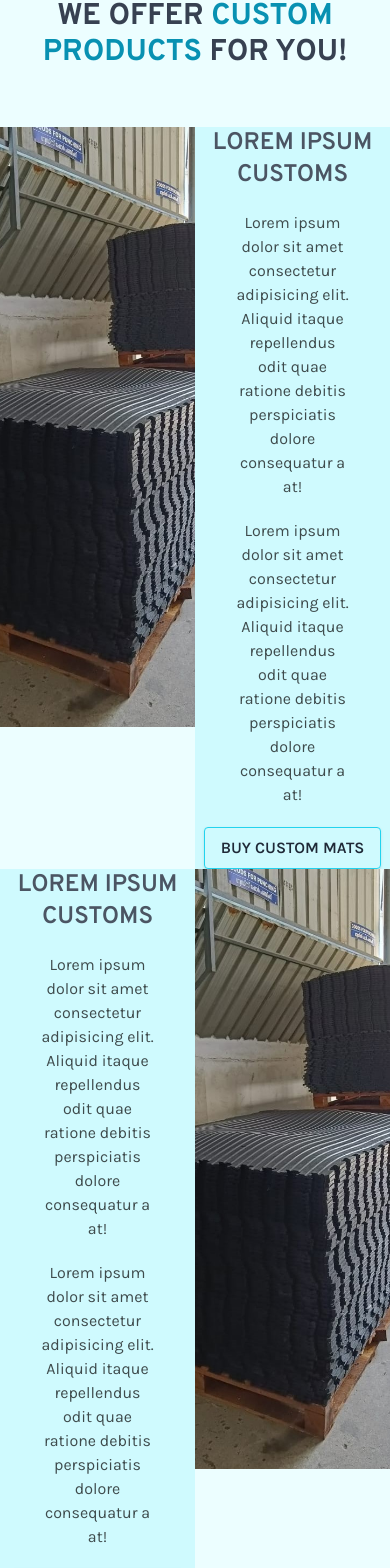
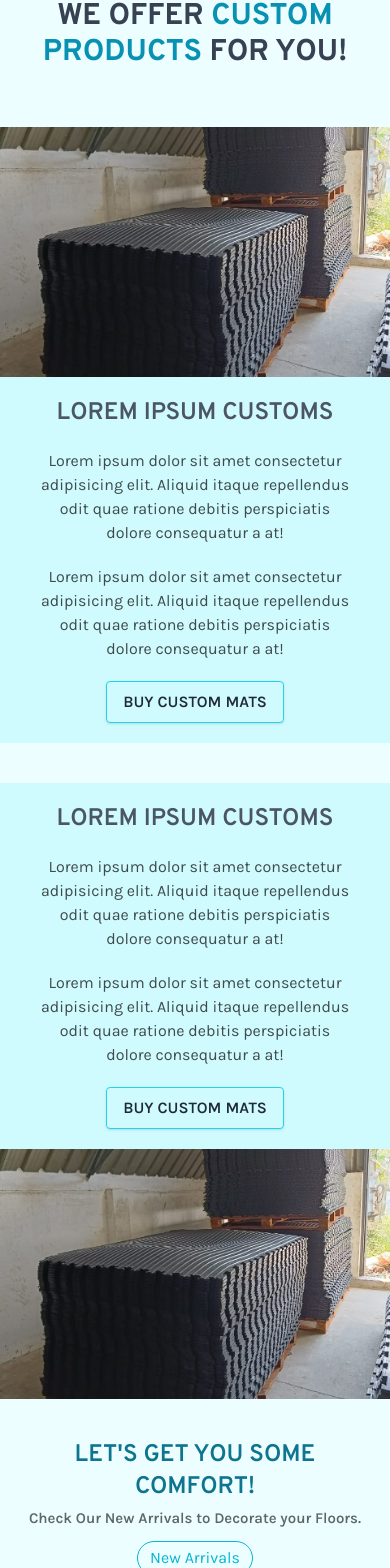
Before and after one commit to SahanDev00/crystal, a React (Create React App) app: page / in a window 390 px wide. Shown: the part 3897-5465 px from the top of the page. Built offline with nearby package versions, Linux system fonts and the light colour scheme; no server answers.

Commit message:
commited

```diff
--- a/src/components/CustomProducts.jsx
+++ b/src/components/CustomProducts.jsx
@@ -7,29 +7,29 @@ const CustomProducts = () => {
     <div className='w-full bg-cyan-50 relative'>
         <h1 className='text-center text-gray-700 font-bold text-3xl uppercase font-overpass w-[95%] mx-auto sm:w-full'>We offer <span className='text-cyan-600'>custom products</span> for you!</h1>
         <div className='w-[100%] mx-auto mt-14'>
-            <div className='grid grid-cols-2 w-full'>
-                <div className='w-full h-[600px]'>
+            <div className='grid grid-cols-1 md:grid-cols-2 w-full mb-10 md:mb-0'>
+                <div className='w-full h-[250px] md:h-[600px]'>
                     <img src={pic1} className='h-full w-full object-cover' alt="" />
                 </div>
-                <div className='flex flex-col justify-center items-center bg-cyan-100'>
+                <div className='flex flex-col justify-center items-center bg-cyan-100 p-5 md:p-0'>
                     <h1 className='text-center text-gray-600 text-2xl font-semibold uppercase font-overpass'>Lorem Ipsum Customs</h1>
-                    <p className='text-center w-[60%] font-karla mt-5 text-black/70'>Lorem ipsum dolor sit amet consectetur adipisicing elit. Aliquid itaque repellendus odit quae ratione debitis perspiciatis dolore consequatur a at!</p>
-                    <p className='text-center w-[60%] mt-5 font-karla text-black/70'>Lorem ipsum dolor sit amet consectetur adipisicing elit. Aliquid itaque repellendus odit quae ratione debitis perspiciatis dolore consequatur a at!</p>
+                    <p className='text-center w-[90%] md:w-[60%] font-karla mt-5 text-black/70'>Lorem ipsum dolor sit amet consectetur adipisicing elit. Aliquid itaque repellendus odit quae ratione debitis perspiciatis dolore consequatur a at!</p>
+                    <p className='text-center w-[90%] md:w-[60%] mt-5 font-karla text-black/70'>Lorem ipsum dolor sit amet consectetur adipisicing elit. Aliquid itaque repellendus odit quae ratione debitis perspiciatis dolore consequatur a at!</p>
                     <Link to='/contact-us'>
                         <button className='px-4 font-semibold py-2 mt-5 border hover:bg-cyan-400/20 border-cyan-400 shadow text-gray-800 rounded font-karla'>BUY CUSTOM MATS</button>
                     </Link>
                 </div>
             </div>
-            <div className='grid grid-cols-2 w-full'>
-                <div className='flex flex-col justify-center items-center bg-cyan-100'>
+            <div className='grid grid-cols-1 md:grid-cols-2 w-full'>
+                <div className='flex flex-col justify-center items-center bg-cyan-100 p-5 md:p-0'>
                     <h1 className='text-center text-gray-600 text-2xl font-semibold uppercase font-overpass'>Lorem Ipsum Customs</h1>
-                    <p className='text-center w-[60%] font-karla mt-5 text-black/70'>Lorem ipsum dolor sit amet consectetur adipisicing elit. Aliquid itaque repellendus odit quae ratione debitis perspiciatis dolore consequatur a at!</p>
-                    <p className='text-center w-[60%] mt-5 font-karla text-black/70'>Lorem ipsum dolor sit amet consectetur adipisicing elit. Aliquid itaque repellendus odit quae ratione debitis perspiciatis dolore consequatur a at!</p>
+                    <p className='text-center w-[90%] md:w-[60%] font-karla mt-5 text-black/70'>Lorem ipsum dolor sit amet consectetur adipisicing elit. Aliquid itaque repellendus odit quae ratione debitis perspiciatis dolore consequatur a at!</p>
+                    <p className='text-center w-[90%] md:w-[60%] mt-5 font-karla text-black/70'>Lorem ipsum dolor sit amet consectetur adipisicing elit. Aliquid itaque repellendus odit quae ratione debitis perspiciatis dolore consequatur a at!</p>
                     <Link to='/contact-us'>
                         <button className='px-4 font-semibold py-2 mt-5 border hover:bg-cyan-400/20 border-cyan-400 shadow text-gray-800 rounded font-karla'>BUY CUSTOM MATS</button>
                     </Link>
                 </div>
-                <div className='w-full h-[600px]'>
+                <div className='w-full h-[250px] md:h-[600px]'>
                     <img src={pic1} className='h-full w-full object-cover' alt="" />
                 </div>
             </div>
```
